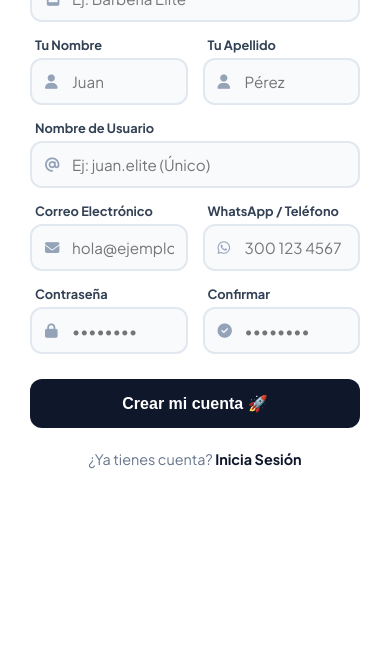
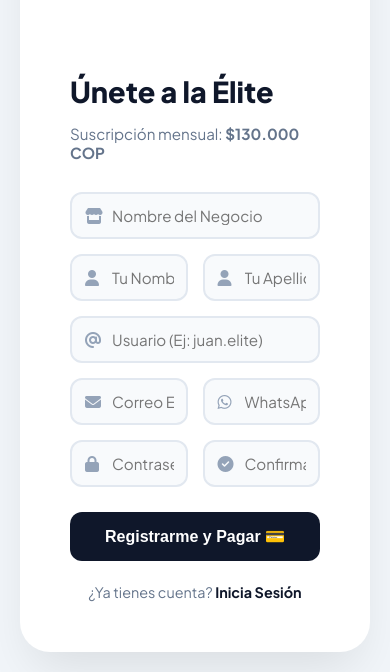
Before and after one commit to juanpablosierraorjuela-bit/CitasPeluqueria-Backend, a Django app: template salon/templates/salon/landing_saas.html in a window 390 px wide. Shown: the part 499-1171 px from the top of the page. Before the commit the page ends 968 px from the top, so only its background shows below. Run offline with Django 3.2, Linux system fonts and the light colour scheme; the template is opened without the code that fills it, so the values that code supplies are empty.

Commit message:
Update landing_saas.html

```diff
--- a/salon/templates/salon/landing_saas.html
+++ b/salon/templates/salon/landing_saas.html
@@ -12,67 +12,46 @@
         :root {
             --primary: #0f172a;
             --accent: #db2777;
-            --gradient: linear-gradient(135deg, #ec4899 0%, #8b5cf6 100%);
         }
-
         body {
             font-family: 'Plus Jakarta Sans', sans-serif;
             background: #f1f5f9; margin: 0; min-height: 100vh;
             display: flex; align-items: center; justify-content: center;
-            background-image:
-                radial-gradient(at 0% 0%, rgba(236, 72, 153, 0.15) 0px, transparent 50%),
-                radial-gradient(at 100% 100%, rgba(139, 92, 246, 0.15) 0px, transparent 50%);
         }
-
         .container {
             display: flex; width: 100%; max-width: 1100px;
             background: white; border-radius: 30px;
             box-shadow: 0 25px 50px -12px rgba(0,0,0,0.1);
             overflow: hidden; margin: 20px; min-height: 650px;
         }
-
-        /* LADO IZQUIERDO (VISUAL) */
         .visual-side {
             flex: 1; background: var(--primary); color: white;
-            padding: 60px; display: flex; flex-direction: column; justify-content: space-between;
-            position: relative; overflow: hidden;
+            padding: 60px; display: flex; flex-direction: column;
+            justify-content: center; position: relative; overflow: hidden;
+        }
+        .visual-side::before {
+            content: ''; position: absolute; top: 0; left: 0; width: 100%; height: 100%;
+            background: url('https://images.unsplash.com/photo-1521590832169-ae7593634361?q=80&w=1974&auto=format&fit=crop') center/cover;
+            opacity: 0.15; mix-blend-mode: overlay;
+        }
+        .content-over { position: relative; z-index: 2; }
+        .brand { font-size: 1.8rem; font-weight: 800; display: flex; align-items: center; gap: 10px; margin-bottom: 40px; }
+
+        .benefit-list { list-style: none; padding: 0; margin: 0; }
+        .benefit-list li { margin-bottom: 25px; display: flex; align-items: center; gap: 15px; font-size: 1.1rem; font-weight: 500; }
+        .benefit-icon {
+            width: 45px; height: 45px; background: rgba(255,255,255,0.1);
+            border-radius: 12px; display: flex; align-items: center; justify-content: center;
+            font-size: 1.2rem; color: var(--accent); backdrop-filter: blur(5px);
         }
 
-        .visual-side::before {
-            content: ''; position: absolute; top: 0; left: 0; width: 100%; height: 100%;
-            background: url('https://images.unsplash.com/photo-1560066984-138dadb4c035?q=80&w=1974&auto=format&fit=crop') center/cover;
-            opacity: 0.2; mix-blend-mode: overlay;
-        }
-
-        .content-over { position: relative; z-index: 2; }
-
-        .brand { font-size: 1.5rem; font-weight: 800; display: flex; align-items: center; gap: 10px; }
-        .quote { font-size: 2.2rem; font-weight: 700; line-height: 1.2; margin-top: auto; }
-        .quote span { color: #f472b6; }
-
-        /* LADO DERECHO (FORMULARIO) */
-        .form-side {
-            flex: 1.1; padding: 50px; overflow-y: auto;
-            display: flex; flex-direction: column; justify-content: center;
-        }
-
+        .form-side { flex: 1.1; padding: 50px; overflow-y: auto; display: flex; flex-direction: column; justify-content: center; }
         h2 { font-size: 1.8rem; font-weight: 800; color: var(--primary); margin-bottom: 5px; }
         .subtitle { color: #64748b; margin-bottom: 30px; font-size: 0.95rem; }
 
         .input-grid { display: grid; grid-template-columns: 1fr 1fr; gap: 15px; }
-
         .input-group { margin-bottom: 15px; position: relative; }
         .input-group.full { grid-column: span 2; }
-
-        .input-group label {
-            display: block; font-size: 0.8rem; font-weight: 700; color: #334155; margin-bottom: 5px; margin-left: 5px;
-        }
-
-        .input-wrapper { position: relative; }
-        .input-wrapper i {
-            position: absolute; left: 15px; top: 50%; transform: translateY(-50%);
-            color: #94a3b8; font-size: 0.9rem;
-        }
 
         input {
             width: 100%; padding: 12px 12px 12px 40px; border-radius: 12px;
@@ -80,6 +59,7 @@
             transition: 0.3s; background: #f8fafc; color: var(--primary);
             box-sizing: border-box;
         }
+        .input-wrapper i { position: absolute; left: 15px; top: 50%; transform: translateY(-50%); color: #94a3b8; }
         input:focus { border-color: var(--accent); background: white; outline: none; }
 
         .btn-submit {
@@ -88,128 +68,64 @@
             cursor: pointer; transition: 0.3s; margin-top: 10px;
         }
         .btn-submit:hover { background: #334155; transform: translateY(-2px); }
+        .alert-error { background: #fee2e2; color: #991b1b; padding: 12px; border-radius: 10px; margin-bottom: 20px; }
 
-        .alert-error {
-            background: #fee2e2; color: #991b1b; padding: 12px; border-radius: 10px;
-            font-size: 0.9rem; margin-bottom: 20px; border-left: 4px solid #ef4444;
-        }
-
-        @media (max-width: 900px) {
-            .container { flex-direction: column; margin: 0; border-radius: 0; min-height: 100vh; }
-            .visual-side { padding: 40px; min-height: 200px; flex: none; }
-            .quote { font-size: 1.5rem; }
-            .form-side { padding: 30px; }
-        }
+        @media (max-width: 900px) { .container { flex-direction: column; } .visual-side { padding: 40px; min-height: 300px; } }
     </style>
 </head>
 <body>
-
     <div class="container">
         <div class="visual-side">
-            <div class="content-over brand">
-                <div style="width:10px; height:10px; background:white; border-radius:50%;"></div> PASO Business
-            </div>
-            <div class="content-over quote">
-                Gestiona tu salón<br>como un <span>profesional.</span>
+            <div class="content-over">
+                <div class="brand"><div style="width:10px; height:10px; background:white; border-radius:50%;"></div> PASO Business</div>
+
+                <ul class="benefit-list">
+                    <li><div class="benefit-icon">🚀</div> <div><strong>Agenda 24/7</strong><br><span style="font-size:0.85rem; opacity:0.8;">Tu negocio nunca duerme.</span></div></li>
+                    <li><div class="benefit-icon">📱</div> <div><strong>Recordatorios Auto</strong><br><span style="font-size:0.85rem; opacity:0.8;">WhatsApp y Telegram integrados.</span></div></li>
+                    <li><div class="benefit-icon">💳</div> <div><strong>Pagos Digitales</strong><br><span style="font-size:0.85rem; opacity:0.8;">Recaudo seguro con Bold.</span></div></li>
+                    <li><div class="benefit-icon">📊</div> <div><strong>Control Total</strong><br><span style="font-size:0.85rem; opacity:0.8;">Finanzas claras y métricas reales.</span></div></li>
+                </ul>
             </div>
         </div>
 
         <div class="form-side">
             <div style="max-width: 450px; margin: 0 auto; width: 100%;">
-
-                <h2>Comienza Gratis</h2>
-                <p class="subtitle">Configura tu espacio en segundos. No requerimos tarjeta.</p>
+                <h2>Únete a la Élite</h2>
+                <p class="subtitle">Suscripción mensual: <strong>$130.000 COP</strong></p>
 
                 {% if messages %}
                     {% for message in messages %}
-                        <div class="alert-error">
-                            <i class="fas fa-exclamation-circle"></i> {{ message }}
-                        </div>
+                        <div class="alert-error"><i class="fas fa-exclamation-circle"></i> {{ message }}</div>
                     {% endfor %}
                 {% endif %}
 
                 <form method="POST" action="{% url 'landing_saas' %}">
                     {% csrf_token %}
-
                     <div class="input-group full">
-                        <label>Nombre del Negocio</label>
-                        <div class="input-wrapper">
-                            <i class="fas fa-store"></i>
-                            <input type="text" name="nombre_negocio" placeholder="Ej: Barbería Elite" required>
-                        </div>
+                        <div class="input-wrapper"><i class="fas fa-store"></i><input type="text" name="nombre_negocio" placeholder="Nombre del Negocio" required></div>
                     </div>
-
                     <div class="input-grid">
-                        <div class="input-group">
-                            <label>Tu Nombre</label>
-                            <div class="input-wrapper">
-                                <i class="fas fa-user"></i>
-                                <input type="text" name="nombre_owner" placeholder="Juan" required>
-                            </div>
-                        </div>
-                        <div class="input-group">
-                            <label>Tu Apellido</label>
-                            <div class="input-wrapper">
-                                <i class="fas fa-user"></i>
-                                <input type="text" name="apellido_owner" placeholder="Pérez" required>
-                            </div>
-                        </div>
+                        <div class="input-group"><div class="input-wrapper"><i class="fas fa-user"></i><input type="text" name="nombre_owner" placeholder="Tu Nombre" required></div></div>
+                        <div class="input-group"><div class="input-wrapper"><i class="fas fa-user"></i><input type="text" name="apellido_owner" placeholder="Tu Apellido" required></div></div>
                     </div>
-
                     <div class="input-group full">
-                        <label>Nombre de Usuario</label>
-                        <div class="input-wrapper">
-                            <i class="fas fa-at"></i>
-                            <input type="text" name="username_owner" placeholder="Ej: juan.elite (Único)" required>
-                        </div>
+                        <div class="input-wrapper"><i class="fas fa-at"></i><input type="text" name="username_owner" placeholder="Usuario (Ej: juan.elite)" required></div>
                     </div>
-
                     <div class="input-grid">
-                        <div class="input-group">
-                            <label>Correo Electrónico</label>
-                            <div class="input-wrapper">
-                                <i class="fas fa-envelope"></i>
-                                <input type="email" name="email" placeholder="hola@ejemplo.com" required>
-                            </div>
-                        </div>
-                        <div class="input-group">
-                            <label>WhatsApp / Teléfono</label>
-                            <div class="input-wrapper">
-                                <i class="fab fa-whatsapp"></i>
-                                <input type="tel" name="telefono" placeholder="300 123 4567" required>
-                            </div>
-                        </div>
+                        <div class="input-group"><div class="input-wrapper"><i class="fas fa-envelope"></i><input type="email" name="email" placeholder="Correo Electrónico" required></div></div>
+                        <div class="input-group"><div class="input-wrapper"><i class="fab fa-whatsapp"></i><input type="tel" name="telefono" placeholder="WhatsApp" required></div></div>
                     </div>
-
                     <div class="input-grid">
-                        <div class="input-group">
-                            <label>Contraseña</label>
-                            <div class="input-wrapper">
-                                <i class="fas fa-lock"></i>
-                                <input type="password" name="password" placeholder="••••••••" required>
-                            </div>
-                        </div>
-                        <div class="input-group">
-                            <label>Confirmar</label>
-                            <div class="input-wrapper">
-                                <i class="fas fa-check-circle"></i>
-                                <input type="password" name="confirm_password" placeholder="••••••••" required>
-                            </div>
-                        </div>
+                        <div class="input-group"><div class="input-wrapper"><i class="fas fa-lock"></i><input type="password" name="password" placeholder="Contraseña" required></div></div>
+                        <div class="input-group"><div class="input-wrapper"><i class="fas fa-check-circle"></i><input type="password" name="confirm_password" placeholder="Confirmar" required></div></div>
                     </div>
-
-                    <button type="submit" class="btn-submit">Crear mi cuenta 🚀</button>
-
+                    <button type="submit" class="btn-submit">Registrarme y Pagar 💳</button>
                     <div style="text-align: center; margin-top: 20px;">
-                        <a href="{% url 'login_custom' %}" style="color: #64748b; text-decoration: none; font-size: 0.9rem;">
-                            ¿Ya tienes cuenta? <strong style="color: var(--primary);">Inicia Sesión</strong>
-                        </a>
+                        <a href="{% url 'login_custom' %}" style="color: #64748b; text-decoration: none; font-size: 0.9rem;">¿Ya tienes cuenta? <strong style="color: var(--primary);">Inicia Sesión</strong></a>
                     </div>
-
                 </form>
             </div>
         </div>
     </div>
-
 </body>
 </html>
```
